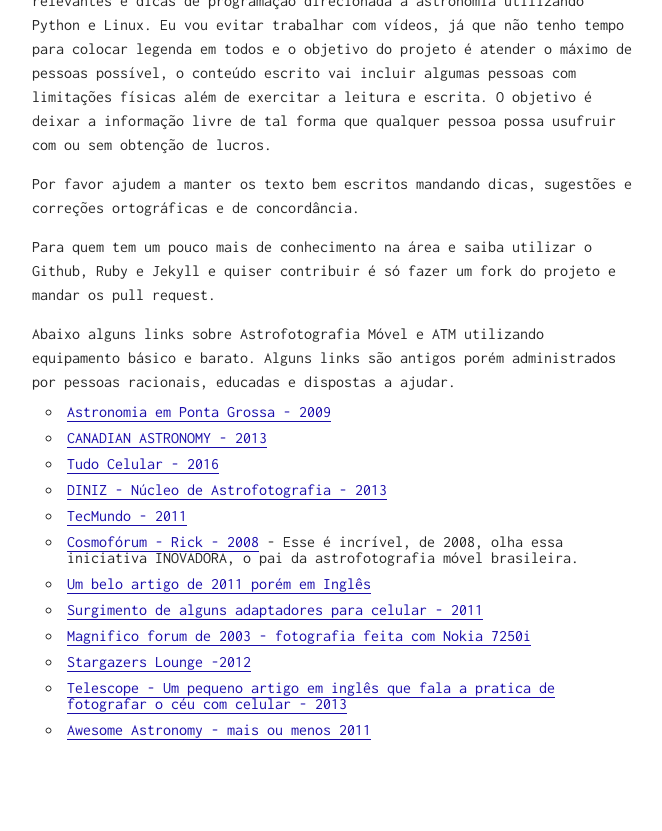
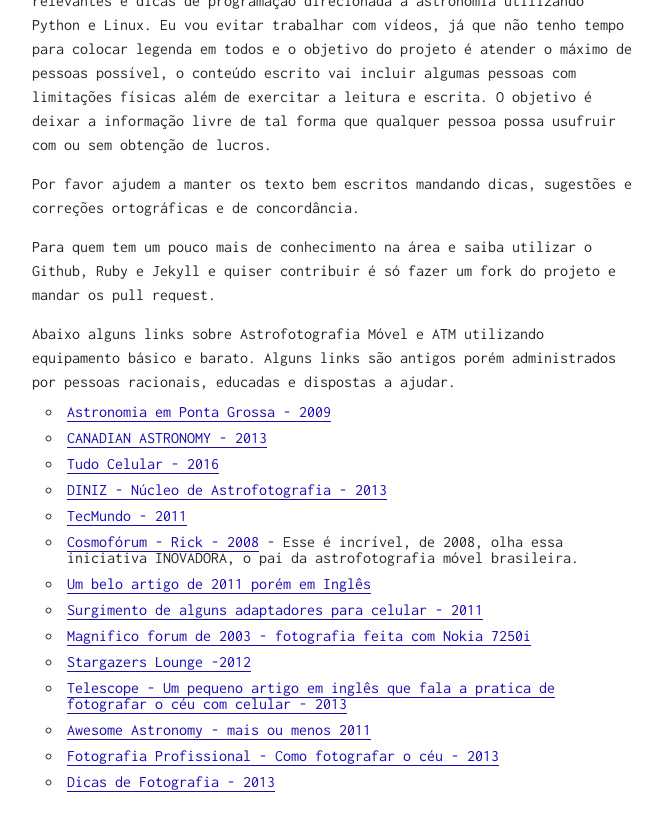
Before and after one commit to MichelLacerda/astronomia, a Jekyll site: the page built from _posts/2017-03-10-daily-1-vies-de-falso-consenso-na-astronomia-astrofotografia-amadora-.md, in a window 1280 px wide and 900 px high, scrolled down 2881 px. Shown: the top 831 px of the window, without its empty margins (308-970 px from the left). Built offline with Jekyll 4.4.1, drawn with Linux system fonts in a browser that asks for light colours; comment, search, counter and statistics services are not loaded.

Commit message:
Update 2017-03-10-daily-1-vies-de-falso-consenso-na-astronomia-astrofotografia-amadora-.md

```diff
--- a/_posts/2017-03-10-daily-1-vies-de-falso-consenso-na-astronomia-astrofotografia-amadora-.md
+++ b/_posts/2017-03-10-daily-1-vies-de-falso-consenso-na-astronomia-astrofotografia-amadora-.md
@@ -58,3 +58,5 @@ Abaixo alguns links sobre Astrofotografia Móvel e ATM utilizando equipamento b
 * [Stargazers Lounge -2012](https://stargazerslounge.com/topic/153781-cell-phone-astrophotography/)
 * [Telescope - Um pequeno artigo em inglês que fala a pratica de fotografar o céu com celular - 2013](http://www.telescope.com/Articles/Equipment/Accessories/Whats-Hot-Astrophotography-With-Your-Cell-Phone/pc/9/c/192/sc/196/p/102897.uts)
 * [Awesome Astronomy - mais ou menos 2011](https://www.awesomeastronomy.com/tutorials/planetary-imaging/54-smartphone-astrophotography-how-to-photograph-the-moon-planets-with-your-phone)
+* [Fotografia Profissional - Como fotografar o céu - 2013](http://www.fotografiaprofissional.org/como-fotografar-estrelas/)
+* [Dicas de Fotografia - 2013](http://www.dicasdefotografia.com.br/fotografia-noturna-como-fazer-fotos-do-ceu-estrelado/)
```
